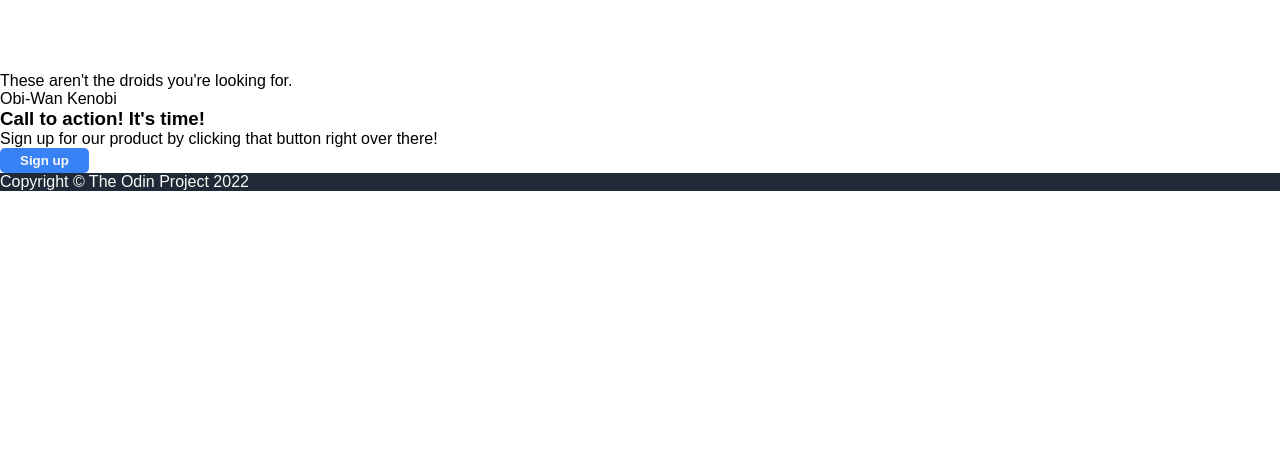
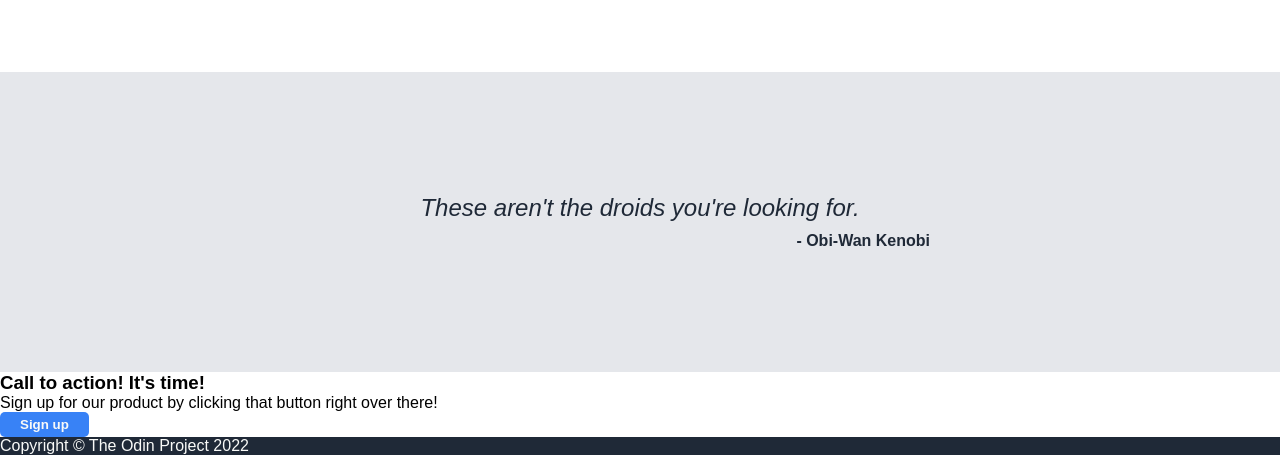
Before and after one commit to wmartyr/landing-page, a plain HTML site: page index.html in a window 1280 px wide. Shown: the part 1006-1461 px from the top of the page. Before the commit the page ends 1197 px from the top, so only its background shows below. Drawn offline with Linux system fonts and the light colour scheme.

Commit message:
Style quote section

```diff
--- a/index.html
+++ b/index.html
@@ -58,15 +58,15 @@
       </div>
     </div>
   </div>
-  <div class="quote-section">
-    <p>These aren't the droids you're looking for.</p>
-    <div>Obi-Wan Kenobi</div>
-  </div>
-  <div class="sign-up-section">
+  <section class="quote-section">
+    <p class="quote">These aren't the droids you're looking for.</p>
+    <div class="quote-by">- Obi-Wan Kenobi</div>
+  </section>
+  <section class="sign-up-section">
     <h3>Call to action! It's time!</h3>
     <p>Sign up for our product by clicking that button right over there!</p>
     <button>Sign up</button>
-  </div>
+  </section>
   <footer>
     <p>Copyright &copy The Odin Project 2022</p>
   </footer>
--- a/style.css
+++ b/style.css
@@ -120,3 +120,28 @@ h2 {
   font-size: small;
   width: 200px;
 }
+
+.quote-section {
+  display: flex;
+  flex-direction: column;
+  justify-content: center;
+  align-items: center;
+  background-color: #E5E7EB;
+  height: 300px;
+  color: #1F2937;
+  padding: 0 350px;
+  gap: 10px;
+}
+
+.quote {
+  font-style: italic;
+  font-size: 24px;
+  min-width: 200px;
+}
+
+.quote-by {
+  align-self: flex-end;
+  font-weight: bold;
+  min-width: 100px;
+  text-align: right;
+}
```
